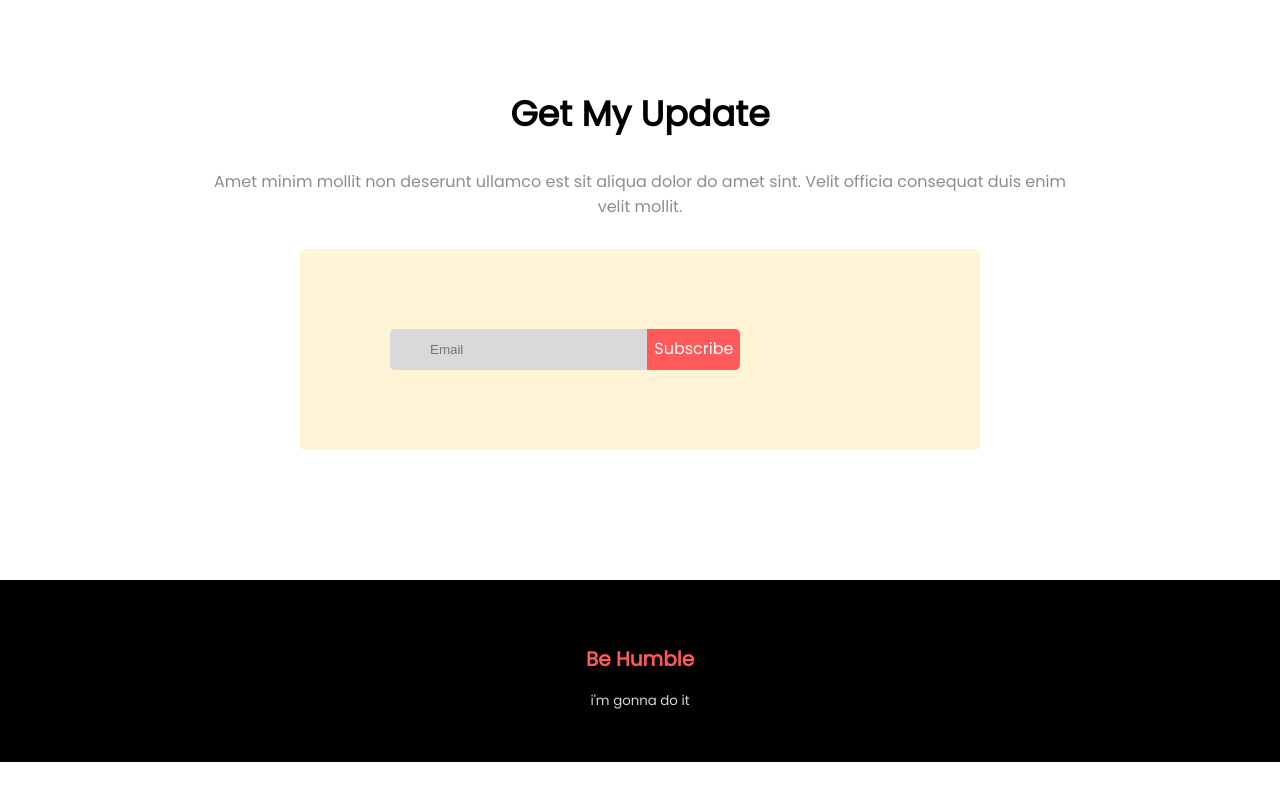
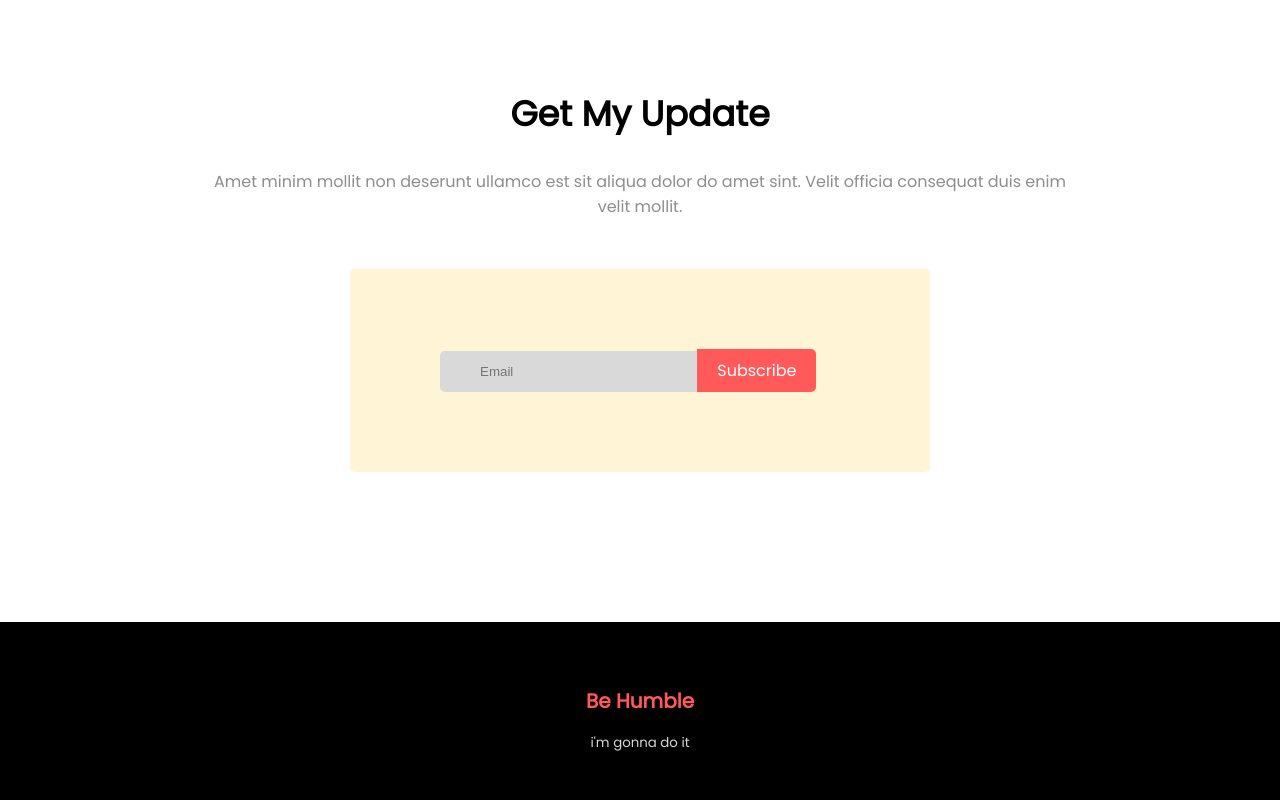
Before and after one commit to kawsarkabir/donate-today, a plain HTML site: page index.html in a window 1280 px wide. Shown: the part 2412-3212 px from the top of the page. Before the commit the page ends 3174 px from the top, so only its background shows below. Drawn offline with Linux system fonts and the light colour scheme.

Commit message:
kisu akta

```diff
--- a/style.css
+++ b/style.css
@@ -190,8 +190,10 @@ header p {
 .update form {
     background: rgb(255, 244, 214);
     padding: 80px 90px;
-    margin: 30px 300px;
+    /* margin: 30px 377px; */
     border-radius: 5px;
+    width: 400px;
+    margin: 50px auto;
 }
 
 .update form input {
@@ -202,7 +204,7 @@ header p {
 }
 
 .update a {
-    padding: 7px 7px 9px;
+    padding: 9px 20px 9px 20px;
     text-decoration: none;
     color: rgb(255, 255, 255);
     background: rgb(255, 89, 89);
```
Also changed, not shown: index.html (+1 -1 lines).
